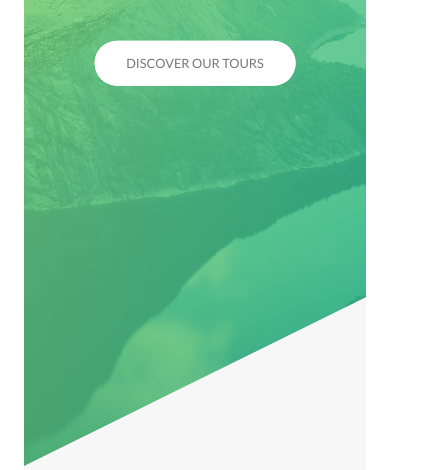
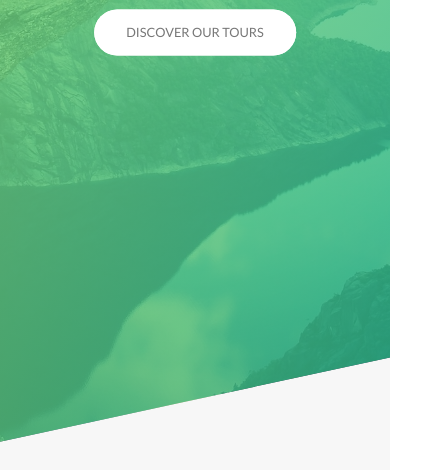
Before and after one commit to OskarAhl/natour-html-css, a website: page index.html in a window 390 px wide. Shown: the part 360-830 px from the top of the page, 442 px wide, since content can reach past the window. Drawn offline with Linux system fonts and the light colour scheme.

Commit message:
start updating for media queries

```diff
--- a/index.html
+++ b/index.html
@@ -3,6 +3,8 @@
     <head>
         <meta charset="UTF-8">
         <meta name="viewport" content="width=device-width, initial-scale=1.0">
+        <meta name="viewport" content="width=device-width, initial-scale=1.0">
+        <meta http-equiv="X-UA-Compatible" content="ie=edge">
 
         <link href="https://fonts.googleapis.com/css?family=Lato:100,300,400,700,900" rel="stylesheet">
 
--- a/sass/abstracts/_mixins.scss
+++ b/sass/abstracts/_mixins.scss
@@ -30,6 +30,8 @@ $breakpoint arguments:
     - tab-port
     - tab-land
     - big-desktop
+
+ Implementation order: Base + typography > general layout > grid > page layout > components
 */
 // Ems are best option for media querys: 1 em = 16px
 @mixin respond($breakpoint) {
--- a/sass/abstracts/_variables.scss
+++ b/sass/abstracts/_variables.scss
@@ -25,4 +25,5 @@ $default-font-size: 1.6rem;
 // GRID
 $grid-width: 114rem;
 $gutter-vertical: 8rem;
+$gutter-vertical-small: 6rem;
 $gutter-horizontal: 6rem;
--- a/sass/base/_base.scss
+++ b/sass/base/_base.scss
@@ -43,4 +43,10 @@ html {
 
 body {
     box-sizing: border-box;
+    padding: 3rem;
+
+
+    @include respond(tab-port) {
+        padding: 0;
+    }
 }
--- a/sass/base/_typography.scss
+++ b/sass/base/_typography.scss
@@ -6,7 +6,6 @@ body {
     font-weight: 400;
     line-height: 1.7;
     color: $color-grey-dark;
-    padding: 3rem;
 }
 
 .heading-primary {
@@ -32,6 +31,11 @@ body {
         /* Sample animations properties */
         /* animation-iteration-count: 3; */
         /* animation-delay: 3s; */
+
+        @include respond(phone) {
+            letter-spacing:  1rem;
+            font-size: 5rem;
+        }
     }
 
     &--sub {
@@ -41,6 +45,11 @@ body {
         letter-spacing: 1.75rem;
 
         animation: moveInRight 1s ease-out;
+
+        @include respond(phone) {
+            letter-spacing: .5rem;
+            font-size: 2rem;
+        }
     }
 }
 
@@ -56,6 +65,14 @@ body {
     color: transparent;
     letter-spacing: .2rem;
     transition: all .2s;
+
+    @include respond(tab-port) {
+        font-size: 3rem;
+    }
+
+    @include respond(phone) {
+        font-size: 2.5rem;
+    }
 
     &:hover {
         transform: skewY(2deg) skewX(15deg) scale(1.1);
--- a/sass/components/_button.scss
+++ b/sass/components/_button.scss
@@ -63,7 +63,7 @@
     &:active,
     &:focus {
             outline: none;
-            transform: translateY(-.1rem);
+            transform: translateY(-.2rem);
             box-shadow: 0 .5rem 2rem rgba($color-black,.2);
     }
 
--- a/sass/layout/_footer.scss
+++ b/sass/layout/_footer.scss
@@ -3,6 +3,10 @@
     padding: 10rem 0;
     font-size: 1.4rem;
     color: $color-grey-light-1;
+
+    @include respond(tab-port) {
+        padding: 8rem 0;
+    }
 
     &__logo-box {
         // centers image because img is inline element
@@ -19,6 +23,11 @@
         border-top: 1px solid $color-grey-dark;
         padding-top: 2rem;
         display: inline-block;
+
+        @include respond(tab-port) {
+            width: 100%;
+            text-align: center;
+        }
     }
 
     &__list {
@@ -58,5 +67,10 @@
         display: inline-block;
         width: 80%;
         float: right;
+
+        @include respond(tab-port) {
+            width: 100%;
+            float: none;
+        }
     }
 }
--- a/sass/layout/_grid.scss
+++ b/sass/layout/_grid.scss
@@ -3,10 +3,22 @@
     max-width: $grid-width;
     // background-color: #eee;
     margin: 0 auto;
-
+    @include respond(tab-port) {
+        max-width: 50rem;
+    }
     // not = everything except last row
     &:not(:last-child) {
         margin-bottom: $gutter-vertical;
+
+
+        @include respond(tab-port) {
+            margin-bottom: $gutter-vertical-small;
+        }
+    }
+
+    @include respond(tab-port) {
+        padding: 0 3rem;
+        max-width: 50rem;;
     }
     @include clearfix;
 
@@ -18,6 +30,16 @@
         // except last
         &:not(:last-child) {
             margin-right: $gutter-horizontal;
+
+            @include respond(tab-port) {
+                margin-right: 0;
+                margin-bottom: $gutter-vertical-small;
+            }
+        }
+
+        // for mobiles make column take up whole row
+        @include respond(tab-port) {
+            width: 100% !important;
         }
     }
 
--- a/sass/layout/_header.scss
+++ b/sass/layout/_header.scss
@@ -17,6 +17,11 @@
     */
     -webkit-clip-path: polygon(0 0, 100% 0, 100% 75vh, 0 100%);
     clip-path: polygon(0 0, 100% 0, 100% 75vh, 0 100%);
+
+    @include respond(phone) {
+        -webkit-clip-path: polygon(0 0, 100% 0, 100% 85vh, 0 100%);
+        clip-path: polygon(0 0, 100% 0, 100% 85vh, 0 100%);
+    }
 
     &__logo-box {
         position: absolute;
--- a/sass/layout/_navigation.scss
+++ b/sass/layout/_navigation.scss
@@ -15,6 +15,16 @@
         box-shadow: 0 1rem 3rem rgba($color-black, .1);
         text-align: center;
         cursor: pointer;
+
+        @include respond(tab-port) {
+            top: 4rem;
+            right: 4rem;
+        }
+
+        @include respond(phone) {
+            top: 3.5rem;
+            right: 3.5rem;
+        }
     }
 
     &__background {
@@ -30,6 +40,16 @@
         background-image: radial-gradient($color-primary-light, $color-primary-dark);
         z-index: 1000;
         transition: transform .8s cubic-bezier(0.86, 0, 0.07, 1);
+
+        @include respond(tab-port) {
+            top: 4.5rem;
+            right: 4.5rem;
+        }
+
+        @include respond(phone) {
+            top: 3.5rem;
+            right: 3.5rem;
+        }
     }
 
     &__nav {
```
Also changed, not shown: css/style.css.
